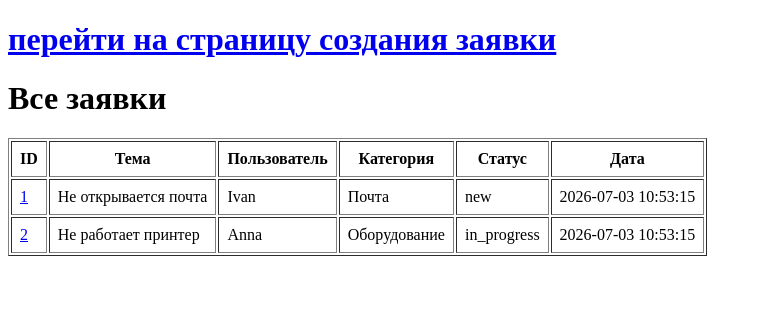
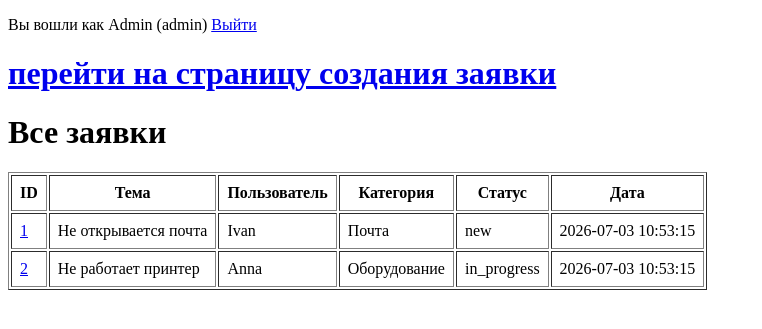
Before and after one commit to olmixr/service-desk, a PHP site: page /index.php in a window 1280 px wide. Shown: the top 329 px of the page, without its empty margins (0-762 px from the left). Run offline with PHP 8.4, Linux system fonts and the light colour scheme; a user stored in the database is signed in; data comes from the database, SQL or seed files in the repository.

Commit message:
feat: show current user in header

```diff
--- a/public/index.php
+++ b/public/index.php
@@ -1,5 +1,5 @@
 <?php
-
+session_start();
 require_once __DIR__ . '/../config/database.php';
 
 $sql = "
@@ -33,6 +33,20 @@ function e(string $value): string
     <title>Service Desk</title>
 </head>
 <body>
+
+<?php if (isset($_SESSION['user_id'])): ?>
+    <p>
+        Вы вошли как <?= e($_SESSION['user_name']) ?>
+        (<?= e($_SESSION['user_role']) ?>)
+        <a href="logout.php">Выйти</a>
+    </p>
+<?php else: ?>
+    <p>
+        <a href="login.php">Войти</a>
+    </p>
+<?php endif; ?>
+
+
 <h1><a href="create-ticket.php">перейти на страницу создания заявки</a></h1>
 
 <h1>Все заявки</h1>
```
